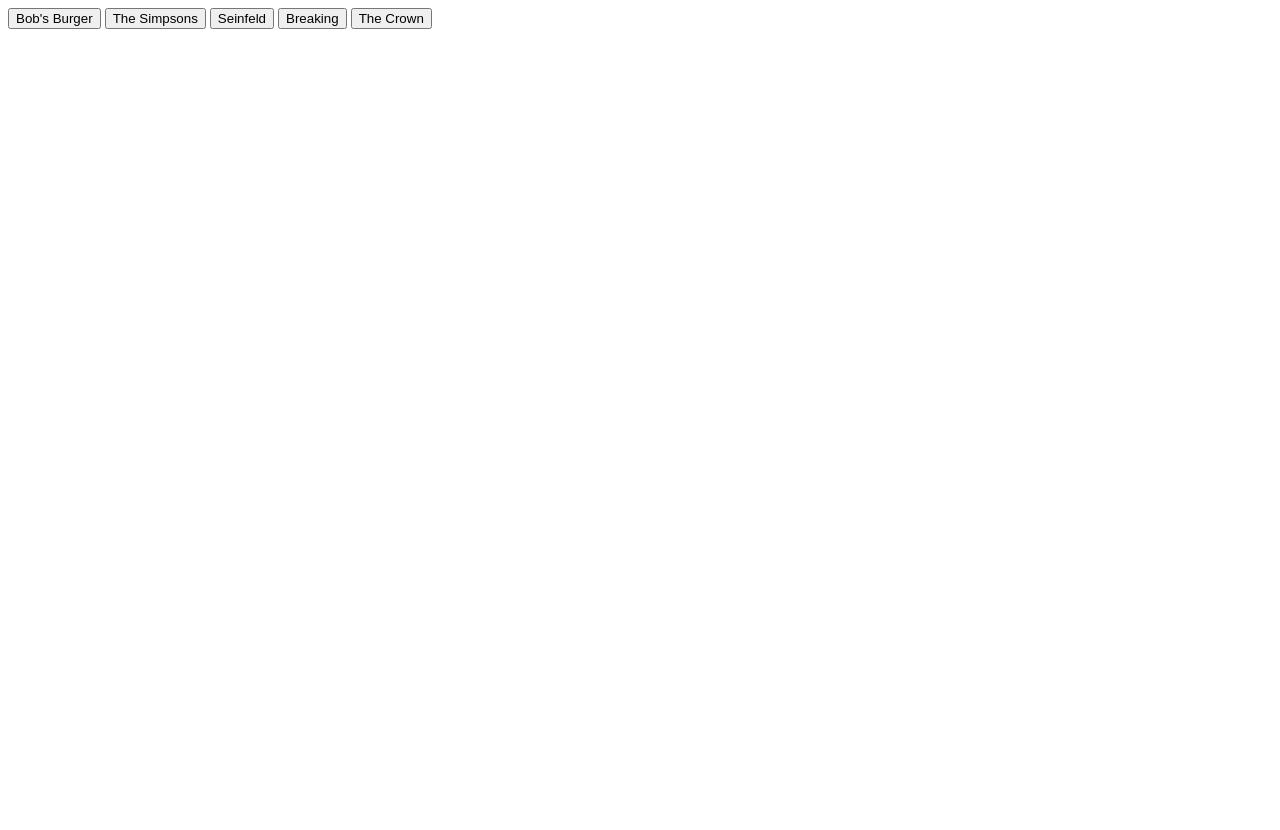
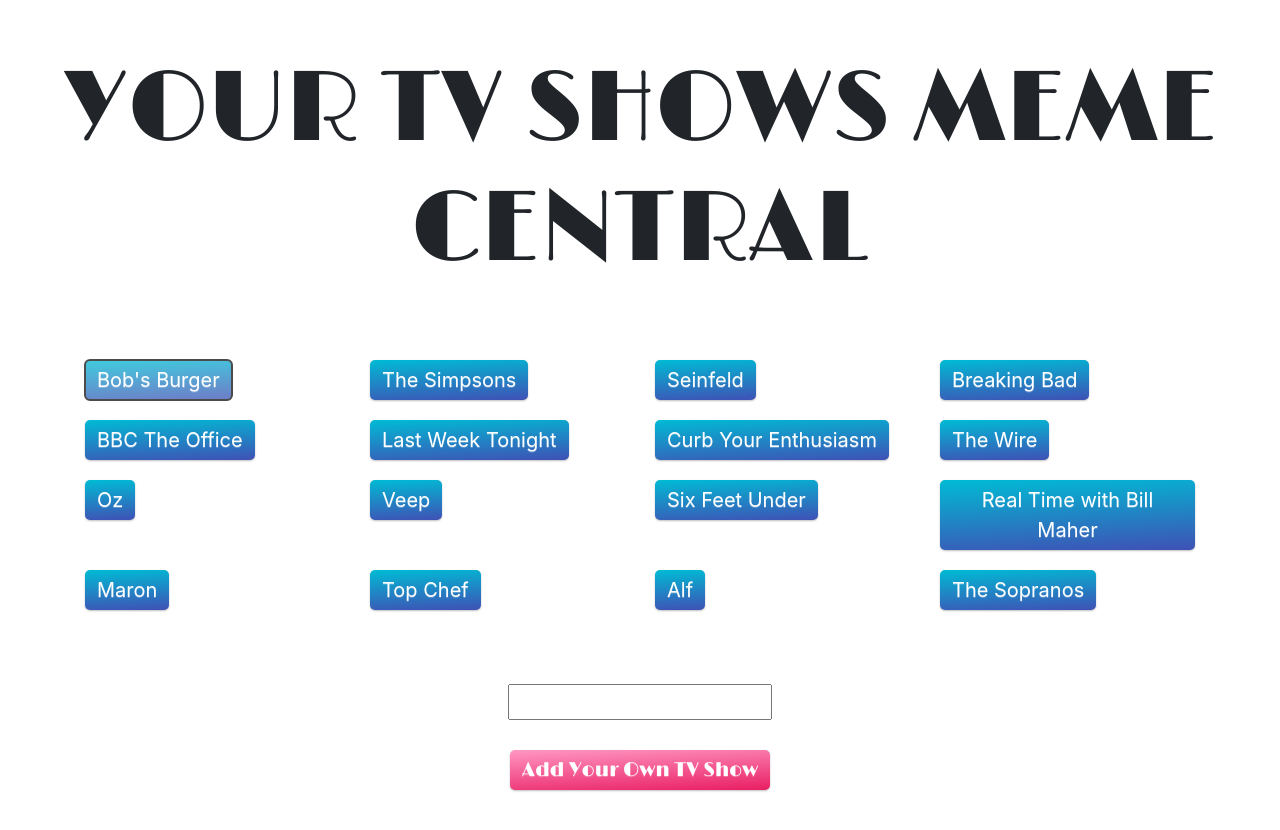
Before and after one commit to efratrosmarin/GIPHY, a plain HTML site: page index.html in a window 1280 px wide. Both pictures are taken after a click on the button "Bob's Burger". Before the commit the page ends 800 px from the top, so only its background shows below. Drawn offline with nearby package versions, Linux system fonts and the light colour scheme; no server answers.

Commit message:
buttons working

```diff
--- a/assets/css/style.css
+++ b/assets/css/style.css
@@ -0,0 +1,224 @@
+
+
+.container{
+ margin-top:20px;
+
+
+
+}
+
+
+
+   .container2 {
+
+
+    margin: auto;
+    width: 50%;
+
+	padding: 50px;
+
+  text-align: center;
+  font-family: 'Limelight', cursive;
+
+  font-size: 20px;
+}
+
+h1{
+
+  font-family: 'Limelight', cursive;
+  margin: auto;
+
+
+padding: 50px;
+
+text-align: center;
+font-size: 100px;
+}
+
+
+.bttn-default {
+  color: #fff;
+
+
+}
+.bttn-primary,
+.bttn,
+.bttn-lg,
+.bttn-md,
+.bttn-sm,
+.bttn-xs {
+  color: #1d89ff;
+}
+.bttn-warning {
+  color: #feab3a;
+}
+.bttn-danger {
+  color: #ff5964;
+}
+.bttn-success {
+  color: #28b78d;
+}
+.bttn-royal {
+  color: #bd2df5;
+}
+.bttn,
+.bttn-lg,
+.bttn-md,
+.bttn-sm,
+.bttn-xs {
+  margin: 0;
+  padding: 0;
+  border-width: 0;
+  border-color: transparent;
+  background: transparent;
+  font-weight: 400;
+  cursor: pointer;
+  position: relative;
+}
+.bttn-lg {
+  padding: 8px 15px;
+  font-size: 24px;
+  font-family: inherit;
+}
+.bttn-md {
+  font-size: 20px;
+  font-family: inherit;
+  padding: 5px 12px;
+}
+.bttn-sm {
+  padding: 4px 10px;
+  font-size: 16px;
+  font-family: inherit;
+}
+.bttn-xs {
+  padding: 3px 8px;
+  font-size: 12px;
+  font-family: inherit;
+}
+.bttn-simple,
+.bttn-gradient {
+  margin: 0;
+  padding: 0;
+  border-width: 0;
+  border-color: transparent;
+  background: transparent;
+  font-weight: 400;
+  cursor: pointer;
+  position: relative;
+  font-size: 20px;
+  font-family: inherit;
+  padding: 5px 12px;
+  overflow: hidden;
+  border-width: 0;
+  border-radius: 4px;
+  background: rgba(255,255,255,0.4);
+  color: #fff;
+  -webkit-transition: all 0.3s cubic-bezier(0.02, 0.01, 0.47, 1);
+  transition: all 0.3s cubic-bezier(0.02, 0.01, 0.47, 1);
+}
+.bttn-simple:hover,
+.bttn-gradient:hover,
+.bttn-simple:focus,
+.bttn-gradient:focus {
+  opacity: 0.75;
+}
+.bttn-simple.bttn-xs,
+.bttn-gradient.bttn-xs {
+  padding: 3px 8px;
+  font-size: 12px;
+  font-family: inherit;
+}
+.bttn-simple.bttn-sm,
+.bttn-gradient.bttn-sm {
+  padding: 4px 10px;
+  font-size: 16px;
+  font-family: inherit;
+}
+.bttn-simple.bttn-md,
+.bttn-gradient.bttn-md {
+  font-size: 20px;
+  font-family: inherit;
+  padding: 5px 12px;
+}
+.bttn-simple.bttn-lg,
+.bttn-gradient.bttn-lg {
+  padding: 8px 15px;
+  font-size: 24px;
+  font-family: inherit;
+}
+.bttn-simple.bttn-default,
+.bttn-gradient.bttn-default {
+  background: rgba(255,255,255,0.4);
+}
+.bttn-simple.bttn-primary,
+.bttn-gradient.bttn-primary {
+  background: #1d89ff;
+}
+.bttn-simple.bttn-warning,
+.bttn-gradient.bttn-warning {
+  background: #feab3a;
+}
+.bttn-simple.bttn-danger,
+.bttn-gradient.bttn-danger {
+  background: #ff5964;
+}
+.bttn-simple.bttn-success,
+.bttn-gradient.bttn-success {
+  background: #28b78d;
+}
+.bttn-simple.bttn-royal,
+.bttn-gradient.bttn-royal {
+  background: #bd2df5;
+}
+.bttn-gradient {
+  border-radius: 5px;
+  background-image: -webkit-gradient(linear, left top, left bottom, color-stop(0, #fff), color-stop(1, #d6e3ff));
+  background-image: -webkit-linear-gradient(top, #fff 0%, #d6e3ff 100%);
+  background-image: linear-gradient(to bottom, #fff 0%, #d6e3ff 100%);
+  background-image: -webkit-linear-gradient(93deg, #d6e3ff 0%, #fff 100%);
+  box-shadow: 0 1px 2px rgba(0,0,0,0.25);
+  color: #1d89ff;
+  text-shadow: 0 1px 0 rgba(255,255,255,0.25);
+}
+.bttn-gradient.bttn-default {
+  background-image: -webkit-gradient(linear, left top, left bottom, color-stop(0, #fff), color-stop(1, #d6e3ff));
+  background-image: -webkit-linear-gradient(top, #fff 0%, #d6e3ff 100%);
+  background-image: linear-gradient(to bottom, #fff 0%, #d6e3ff 100%);
+  background-image: -webkit-linear-gradient(93deg, #d6e3ff 0%, #fff 100%);
+  color: #1d89ff;
+}
+.bttn-gradient.bttn-primary {
+  background-image: -webkit-gradient(linear, left top, left bottom, color-stop(0, #00bbd4), color-stop(1, #3f51b5));
+  background-image: -webkit-linear-gradient(top, #00bbd4 0%, #3f51b5 100%);
+  background-image: linear-gradient(to bottom, #00bbd4 0%, #3f51b5 100%);
+  background-image: -webkit-linear-gradient(93deg, #3f51b5 0%, #00bbd4 100%);
+  color: #fff;
+}
+.bttn-gradient.bttn-warning {
+  background-image: -webkit-gradient(linear, left top, left bottom, color-stop(0, #feab3a), color-stop(1, #f35626));
+  background-image: -webkit-linear-gradient(top, #feab3a 0%, #f35626 100%);
+  background-image: linear-gradient(to bottom, #feab3a 0%, #f35626 100%);
+  background-image: -webkit-linear-gradient(93deg, #f35626 0%, #feab3a 100%);
+  color: #fff;
+}
+.bttn-gradient.bttn-danger {
+  background-image: -webkit-gradient(linear, left top, left bottom, color-stop(0, #ff97c2), color-stop(1, #e91e63));
+  background-image: -webkit-linear-gradient(top, #ff97c2 0%, #e91e63 100%);
+  background-image: linear-gradient(to bottom, #ff97c2 0%, #e91e63 100%);
+  background-image: -webkit-linear-gradient(93deg, #e91e63 0%, #ff97c2 100%);
+  color: #fff;
+}
+.bttn-gradient.bttn-success {
+  background-image: -webkit-gradient(linear, left top, left bottom, color-stop(0, #9ccc65), color-stop(1, #009688));
+  background-image: -webkit-linear-gradient(top, #9ccc65 0%, #009688 100%);
+  background-image: linear-gradient(to bottom, #9ccc65 0%, #009688 100%);
+  background-image: -webkit-linear-gradient(93deg, #009688 0%, #9ccc65 100%);
+  color: #fff;
+}
+.bttn-gradient.bttn-royal {
+  background-image: -webkit-gradient(linear, left top, left bottom, color-stop(0, #9c27b0), color-stop(1, #512da8));
+  background-image: -webkit-linear-gradient(top, #9c27b0 0%, #512da8 100%);
+  background-image: linear-gradient(to bottom, #9c27b0 0%, #512da8 100%);
+  background-image: -webkit-linear-gradient(93deg, #512da8 0%, #9c27b0 100%);
+  color: #fff;
+}
--- a/assets/javascript/gif.js
+++ b/assets/javascript/gif.js
@@ -1,3 +1,6 @@
+$(document).ready(function () {
+
+
 $("button").on("click", function() {
     // In this case, the "this" keyword refers to the button that was clicked
     var person = $(this).attr("data-person");
@@ -11,7 +14,7 @@ $("button").on("click", function() {
     })
       // After the data comes back from the API
       .then(function(response) {
-          console.log(response)
+          // console.log(response)
         // Storing an array of results in the results variable
         var results = response.data;
         // Looping over every result item
@@ -26,7 +29,7 @@ $("button").on("click", function() {
             var p = $("<p>").text("Rating: " + rating);
             // Creating an image tag
             var personImage = $("<img>");
-            // Giving the image tag an src attribute of a proprty pulled off the
+            // Giving the image tag a src attribute of a proprty pulled off the
             // result item
             personImage.attr("src", results[i].images.fixed_height.url);
             // Appending the paragraph and personImage we created to the "gifDiv" div we created
@@ -38,3 +41,7 @@ $("button").on("click", function() {
         }
       });
   });
+
+
+
+});//ends document
--- a/index.html
+++ b/index.html
@@ -3,30 +3,172 @@
 
 <head>
   <meta charset="utf-8">
-  <title>Quoth the Giphy</title>
+
+
+  <title>Must Watch TV Shows</title>
+
+  <link rel="stylesheet" href="https://maxcdn.bootstrapcdn.com/bootstrap/4.0.0/css/bootstrap.min.css">
+
+
+    <link rel="stylesheet" href="./assets/css/style.css">
+    <link href="https://fonts.googleapis.com/css?family=Limelight|Patrick+Hand" rel="stylesheet">
+
+    <script type="text/javascript" src="https://cdnjs.cloudflare.com/ajax/libs/jquery/3.2.1/jquery.min.js"></script>
+
 </head>
 
 <body>
-  <button data-person="Bob's Burger">Bob's Burger</button>
-  <button data-person="The Simpsons">
-    The Simpsons
-  </button>
+
+
+<h1>YOUR TV SHOWS MEME CENTRAL</h1>
 
 
 
+    <div class="container">
+        <div class="row">
+          <div class="col-3">
+              <button data-person="Bob's Burgers" class="bttn-gradient bttn-md bttn-primary">Bob's Burger</button>
 
-  <button data-person="Seinfeld">
-    Seinfeld
-  </button>
-  <button data-person="Breaking Bad">
-    Breaking
-  </button>
-  <button data-person="The Crown">
-    The Crown
-  </button>
+          </div>
+          <div class="col-3">
+              <button data-person="The Simpsons" class="bttn-gradient bttn-md bttn-primary">
+                  The Simpsons
+                </button>
+          </div>
 
-  <div id="gifs-appear-here">
+          <div class="col-3">
+              <button data-person="Seinfeld" class="bttn-gradient bttn-md bttn-primary">
+                  Seinfeld
+                </button>
+          </div>
+
+          <div class="col-3">
+              <button data-person="Breaking Bad" class="bttn-gradient bttn-md bttn-primary">
+                  Breaking Bad
+                </button>
+          </div>
+        </div>
+        </div>
+
+
+        <div class="container">
+
+        <div class="row">
+          <div class="col-3">
+              <button data-person="BBC The Office" class="bttn-gradient bttn-md bttn-primary">
+                  BBC The Office
+                </button>
+          </div>
+          <div class="col-3">
+              <button data-person="Last Week Tonight" class="bttn-gradient bttn-md bttn-primary">
+                  Last Week Tonight
+                </button>
+          </div>
+          <div class="col-3">
+              <button data-person="Curb Your Enthusiasm" class="bttn-gradient bttn-md bttn-primary">
+                  Curb Your Enthusiasm
+                </button>
+
+          </div>
+
+          <div class="col-3">
+              <button data-person="The Wire" class="bttn-gradient bttn-md bttn-primary">
+                  The Wire
+                </button>
+              </div>
+          </div>
+        </div>
+      </div>
+
+      <div class="container">
+          <div class="row">
+            <div class="col-3">
+                <button data-person="Oz HBO" class="bttn-gradient bttn-md bttn-primary">
+                    Oz
+                   </button>
+            </div>
+            <div class="col-3">
+                <button data-person="Veep" class="bttn-gradient bttn-md bttn-primary">
+                    Veep
+                   </button>
+            </div>
+
+            <div class="col-3">
+                <button data-person="Six Feet Under" class="bttn-gradient bttn-md bttn-primary">
+                    Six Feet Under
+                  </button>
+            </div>
+
+            <div class="col-3">
+                <button data-person="Real Time with Bill Maher" class="bttn-gradient bttn-md bttn-primary">
+                    Real Time with Bill Maher
+                  </button>
+            </div>
+          </div>
+        </div>
+
+          <div class="container">
+          <div class="row">
+            <div class="col-3">
+                <button data-person="Maron" class="bttn-gradient bttn-md bttn-primary">
+                    Maron
+                  </button>
+            </div>
+            <div class="col-3">
+                <button data-person="Top Chef" class="bttn-gradient bttn-md bttn-primary">
+                    Top Chef
+                  </button>
+            </div>
+            <div class="col-3">
+                <button data-person="Alf" class="bttn-gradient bttn-md bttn-primary">
+                    Alf
+                  </button>
+
+            </div>
+
+            <div class="col-3">
+                <button data-person="The Sopranos" class="bttn-gradient bttn-md bttn-primary">
+                    The Sopranos
+                  </button>
+                </div>
+            </div>
+          </div>
+        </div>
+
+        <div id="movies-view"></div>
+
+        <!-- Rendered Buttons will get Dumped Here  -->
+        <div id="buttons-view"></div>
+
+       <br>
+
+        <div class="container2">
+       <div class="row">
+            <div class="col">
+    <form id="tv-form">
+    <!-- <label for="tv-input" >Add Your Own TV Show</label><br> -->
+    <input type="text" id="tv-input">
+    <br>
+    <br>
+
+
+    <!-- Button triggers new movie to be added -->
+    <input id="add-tv" class="bttn-gradient bttn-md bttn-danger" type="submit" value="Add Your Own TV Show">
+  </form>
+  <div id="buttons-view"></div>
+
+
+
   </div>
+  </div>
+  </div>
+
+
+ <center> <div id="gifs-appear-here" class="card-columns"></center>
+
+  </div>
+
+
 
   <script src="https://cdnjs.cloudflare.com/ajax/libs/jquery/3.2.1/jquery.min.js"></script>
     <script type="text/javascript" src="./assets/javascript/gif.js">
```
Also changed, not shown: assets/images/bkg.jpg (added).
